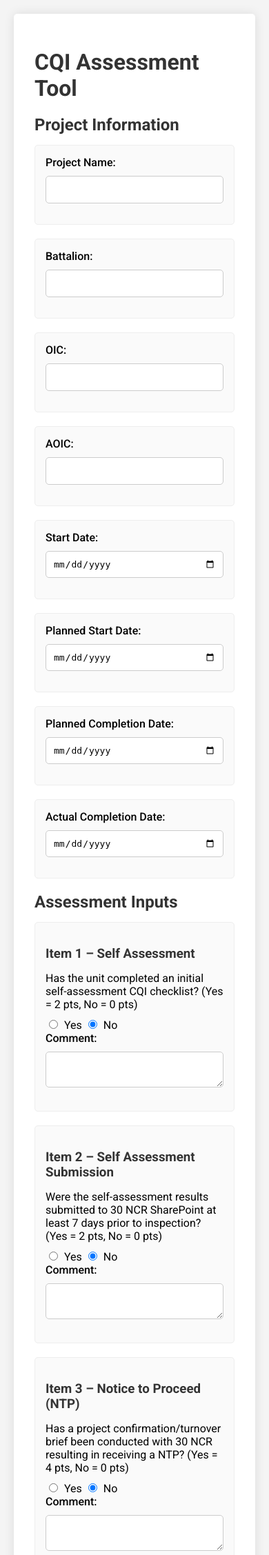
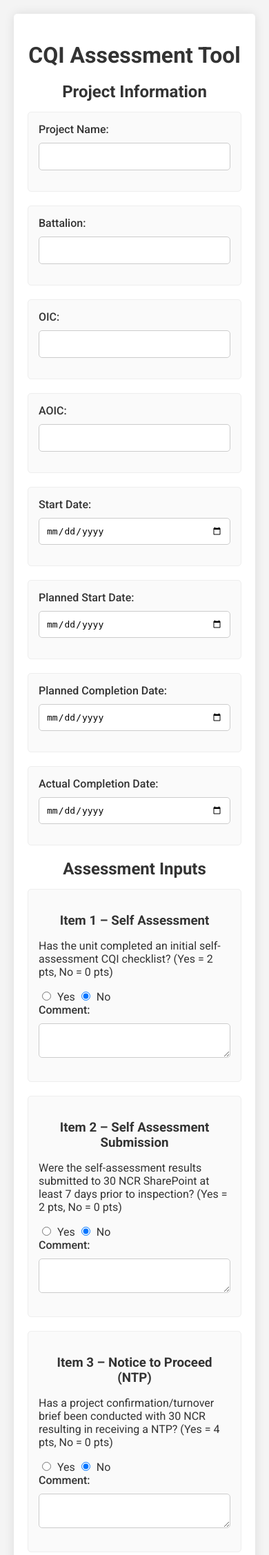
Before and after one commit to seabee2007/my_fastapi_app, a FastAPI app: page / in a window 390 px wide. Shown: the top 2255 px of the page at 69% size. Run offline with FastAPI, Linux system fonts and the light colour scheme.

Commit message:
Update index.html

```diff
--- a/templates/index.html
+++ b/templates/index.html
@@ -1,11 +1,10 @@
-<!-- templates/index.html -->
 <!DOCTYPE html>
-<html>
+<html lang="en">
 <head>
   <meta charset="UTF-8">
   <title>CQI Assessment Tool</title>
   <meta name="viewport" content="width=device-width, initial-scale=1.0">
-  <!-- Google Font -->
+  <!-- Google Font for a modern look -->
   <link href="https://fonts.googleapis.com/css2?family=Roboto:wght@400;500;700&display=swap" rel="stylesheet">
   <style>
     :root {
@@ -14,17 +13,20 @@
       --bg-color: #f4f4f4;
       --container-bg: #ffffff;
       --border-color: #ccc;
+      --border-radius: 5px;
       --input-padding: 10px;
-      --border-radius: 5px;
+      --max-container-width: 900px;
+      --font-color: #333;
     }
     body {
       font-family: 'Roboto', sans-serif;
       background-color: var(--bg-color);
       margin: 0;
       padding: 20px;
+      color: var(--font-color);
     }
     .container {
-      max-width: 900px;
+      max-width: var(--max-container-width);
       margin: 0 auto;
       background: var(--container-bg);
       padding: 30px;
@@ -32,7 +34,7 @@
       border-radius: var(--border-radius);
     }
     h1, h2, h3 {
-      color: #333;
+      text-align: center;
       margin-bottom: 15px;
     }
     .item-section {
@@ -79,8 +81,13 @@
     button:hover {
       background-color: var(--primary-color-hover);
     }
-    p {
-      margin: 0 0 10px;
+    @media (max-width: 600px) {
+      .container {
+        padding: 20px;
+      }
+      input, select, textarea, button {
+        font-size: 0.9em;
+      }
     }
   </style>
 </head>
@@ -136,7 +143,6 @@
       </div>
 
       <h2>Assessment Inputs</h2>
-
       <!-- Item 1 – Self Assessment -->
       <div class="item-section">
         <h3>Item 1 – Self Assessment</h3>
@@ -167,7 +173,7 @@
         <textarea name="comment_item3">{{ form_data.comment_item3 if form_data and form_data.comment_item3 is defined else '' }}</textarea>
       </div>
 
-      <!-- Item 4 – Project Schedule (dynamic) -->
+      <!-- Item 4 – Project Schedule (Dynamic Calculation) -->
       <div class="item-section">
         <h3>Item 4 – Project Schedule</h3>
         <p>Is the unit achieving the given tasking? (Exact = 16 pts; Within deviation = 12 pts; Outside deviation = 4 pts; Not monitored = 0 pts)</p>
@@ -503,9 +509,6 @@
 
       <button type="submit">Calculate Final Score</button>
     </form>
-
-    <hr>
-    <p>Upon submission, you will be redirected to the report page to view the full assessment and add signatures.</p>
   </div>
 
   <script>
```
